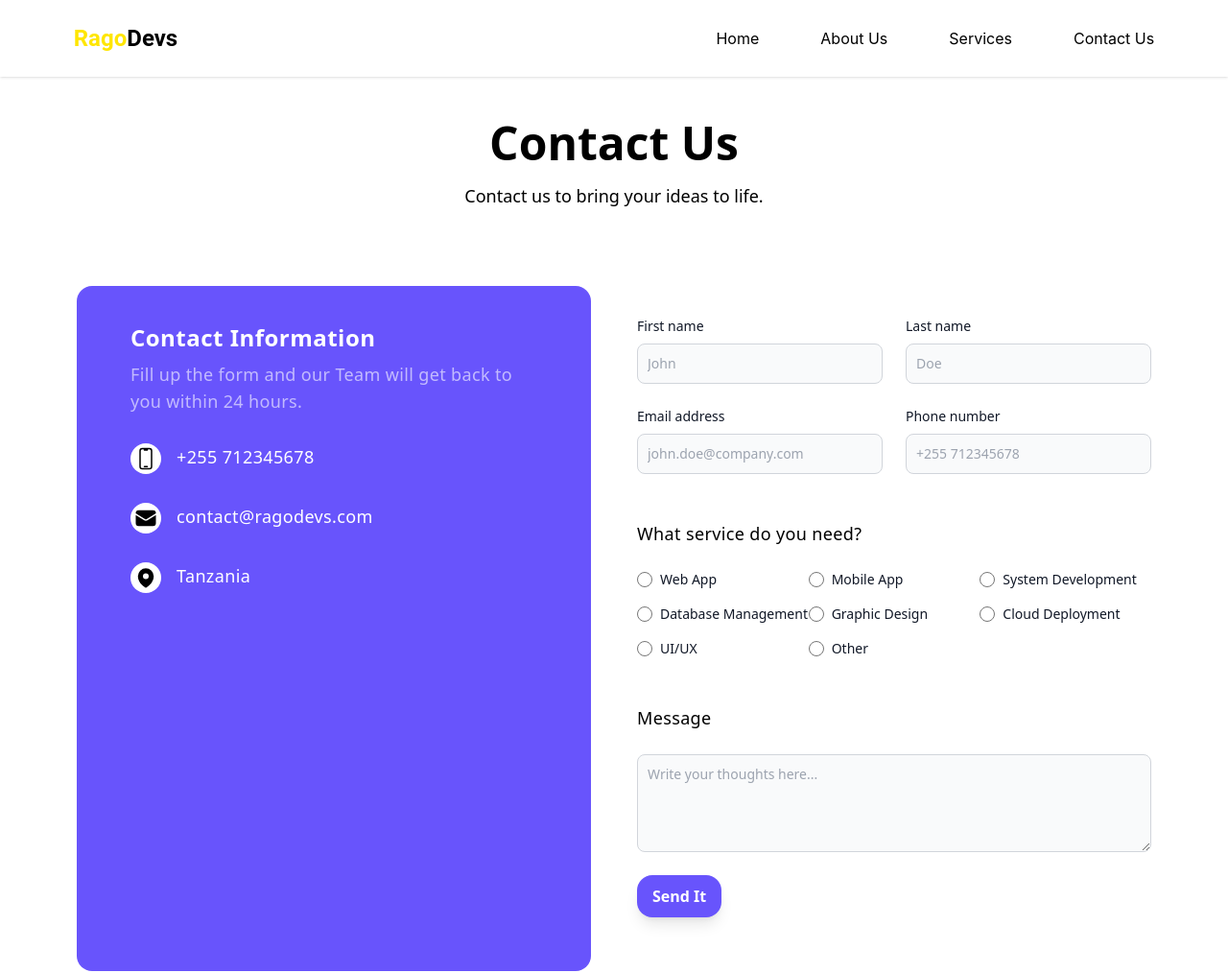
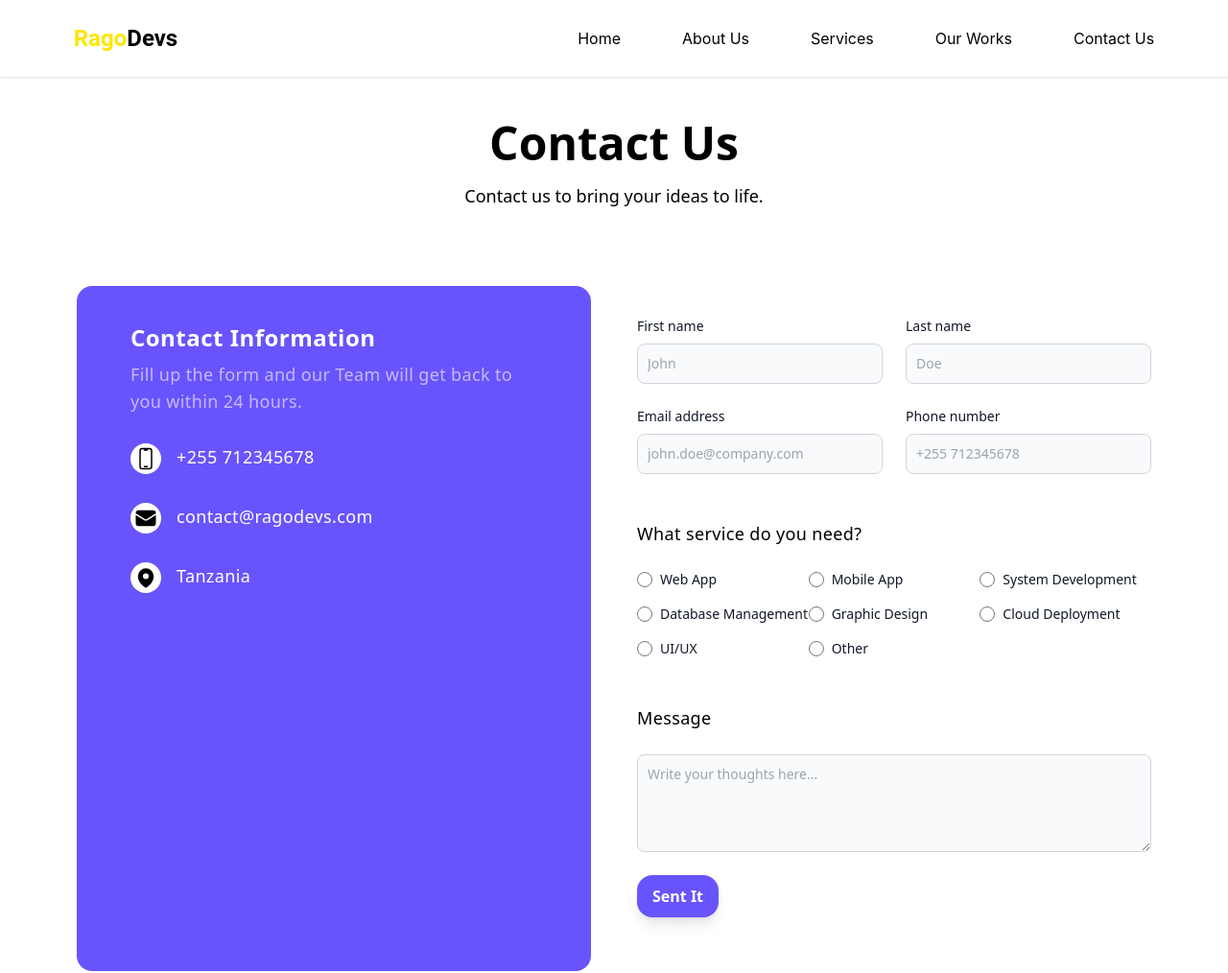
Before and after one commit to RagoDevs/RagoDevs, a React (Create React App) app: page /contact in a window 1280 px wide. Shown: the top 1014 px of the page at 96% size. Built offline with nearby package versions, Linux system fonts and the light colour scheme.

Commit message:
added loading to form submtion and our works to header

```diff
--- /dev/null
+++ b/src/Components/Contact.css
@@ -0,0 +1,6 @@
+
+
+  button:disabled {
+    background-color: #6c757d;
+    cursor: not-allowed;
+  }
--- a/src/Components/Header.jsx
+++ b/src/Components/Header.jsx
@@ -1,6 +1,7 @@
 import { useState } from "react";
 import React from 'react'
 import { Link } from "react-router-dom";
+import { HashLink } from 'react-router-hash-link';
 
 
 function Header() {
@@ -27,6 +28,17 @@ function Header() {
                             <Link to='/services'>Services</Link>
                         </li>
                         <li>
+                            <HashLink
+                                smooth
+                                to="/services#projects"
+                                scroll={(el) =>
+                                    el.scrollIntoView({ behavior: 'smooth', duration: 1500 })
+                                }
+                            >
+                                Our Works
+                            </HashLink>
+                        </li>
+                        <li>
                             <Link to='/contact'>Contact Us</Link>
                         </li>
                     </ul>
@@ -49,7 +61,7 @@ function Header() {
                                 <span class="text-yellow text-xl">Rago</span>
                                 <span class="text-xl">Devs</span>
                             </a>
-                        <button aria-label="close-menu" class="inline-block pr-[10%]"   onClick={() => setOpen(false)} >
+                            <button aria-label="close-menu" class="inline-block pr-[10%]" onClick={() => setOpen(false)} >
                                 <svg xmlns="http://www.w3.org/2000/svg" fill="none" viewBox="0 0 24 24" stroke-width="1.5"
                                     stroke="currentColor" class="w-6 h-6">
                                     <path stroke-linecap="round" stroke-linejoin="round" d="M6 18L18 6M6 6l12 12" />
--- a/src/Pages/Contact.jsx
+++ b/src/Pages/Contact.jsx
@@ -3,36 +3,43 @@ import { useEffect } from 'react'
 import Header from '../Components/Header'
 import Footer from '../Components/Footer'
 import 'react-toastify/dist/ReactToastify.css';
+import './../Components/Contact.css'
 import { ToastContainer, toast } from 'react-toastify';
 
 
-const Contact = () => {
+export default function Contact () {
+    const [isSubmitting, setIsSubmitting] = useState(false);
+    const [ selected, setSelected ] = useState(null);
     useEffect(() => {
-          window.scrollTo(0, 0); // Scroll to the top when the Contact component is rendered
+        window.scrollTo(0, 0);
     }, []);
 
-        const [formData, setFormData] = useState({
+    const intialState = {
         first_name: '',
         last_name: '',
         email: '',
         phone: '',
         service: '',
         message: '',
+    }
 
-        });
+    const [formData, setFormData] = useState(intialState)
+
 
     const handleChange = (e) => {
         const { name, value } = e.target;
         setFormData((prevData) => ({
             ...prevData,
             [name]: value,
-            }))
+        }));
+        setSelected(value);
     };
 
     const handleSubmit = async (e) => {
         e.preventDefault();
+        setIsSubmitting(true);
         try {
-                const response = await fetch ('https://mailer.ragodevs.com/submit-contact', {
+            const response = await fetch('https://mailer.ragodevs.com/submit-contact', {
                 method: 'POST',
                 headers: {
                     'Content-Type': 'application/json',
@@ -44,6 +51,7 @@ const Contact = () => {
                 toast.success('Submitted successfully', {
                     autoClose: 3000,
                 });
+                setFormData(intialState)
             } else {
                 toast.error('Failed to submit the form', {
                     autoClose: 3000,
@@ -51,6 +59,8 @@ const Contact = () => {
             }
         } catch (error) {
             alert('An error occured. Please try again');
+        } finally {
+            setIsSubmitting(false)
         }
 
     };
@@ -164,48 +174,48 @@ const Contact = () => {
                             <h3 class="font-normal text-[18px] leading-7 tracking-[0.02em] my-6">What service do you need?</h3>
                             <div class="grid  grid-cols-3 mb-2">
                                 <div class="flex items-center mb-4">
-                                    <input id="default-radio-1" type="radio" value="Web App" name="service" onChange={handleChange}
+                                    <input id="default-radio-1" type="radio" value="Web App" name="service" checked={selected === "Web App"}  onChange={handleChange}
                                         class="w-4 h-4 text-blue-600 bg-gray-100 border-gray-300 focus:ring-blue-500" />
                                     <label for="default-radio-1" class="ml-2 text-sm font-medium text-gray-900">Web
                                         App</label>
                                 </div>
                                 <div class="flex items-center mb-4">
-                                    <input id="default-radio-1" type="radio" value="Mobile App" name="service" onChange={handleChange}
+                                    <input id="default-radio-1" type="radio" value="Mobile App" name="service" checked={selected === "Mobile App"} onChange={handleChange}
                                         class="w-4 h-4 text-blue-600 bg-gray-100 border-gray-300 focus:ring-blue-500" />
                                     <label for="default-radio-1" class="ml-2 text-sm font-medium text-gray-900">Mobile
                                         App</label>
                                 </div>
                                 <div class="flex items-center mb-4">
-                                    <input id="default-radio-1" type="radio" value="System Development" name="service" onChange={handleChange}
+                                    <input id="default-radio-1" type="radio" value="System Development" name="service" checked={selected === "System Development"}  onChange={handleChange}
                                         class="w-4 h-4 text-blue-600 bg-gray-100 border-gray-300 focus:ring-blue-500" />
                                     <label for="default-radio-1" class="ml-2 text-sm font-medium text-gray-900">System
                                         Development</label>
                                 </div>
                                 <div class="flex items-center mb-4">
-                                    <input id="default-radio-1" type="radio" value="Database Management" name="service" onChange={handleChange}
+                                    <input id="default-radio-1" type="radio" value="Database Management" name="service" checked={selected === "Database Management"} onChange={handleChange}
                                         class="w-4 h-4 text-blue-600 bg-gray-100 border-gray-300 focus:ring-blue-500" />
                                     <label for="default-radio-1" class="ml-2 text-sm font-medium text-gray-900">Database Management
                                     </label>
                                 </div>
                                 <div class="flex items-center mb-4">
-                                    <input id="default-radio-1" type="radio" value="Graphics Design" name="service" onChange={handleChange}
+                                    <input id="default-radio-1" type="radio" value="Graphics Design" name="service" checked={selected === "Graphic Design"} onChange={handleChange}
                                         class="w-4 h-4 text-blue-600 bg-gray-100 border-gray-300 focus:ring-blue-500" />
                                     <label for="default-radio-1" class="ml-2 text-sm font-medium text-gray-900">Graphic
                                         Design</label>
                                 </div>
                                 <div class="flex items-center mb-4">
-                                    <input id="default-radio-1" type="radio" value="Cloud Deploymemt" name="service" onChange={handleChange}
+                                    <input id="default-radio-1" type="radio" value="Cloud Deploymemt" name="service" checked={selected === "Cloud Deployments"} onChange={handleChange}
                                         class="w-4 h-4 text-blue-600 bg-gray-100 border-gray-300 focus:ring-blue-500" />
                                     <label for="default-radio-1" class="ml-2 text-sm font-medium text-gray-900">Cloud
                                         Deployment</label>
                                 </div>
                                 <div class="flex items-center mb-4">
-                                    <input id="default-radio-1" type="radio" value="UI/UX" name="service" onChange={handleChange}
+                                    <input id="default-radio-1" type="radio" value="UI/UX" name="service" checked={selected === "UI/UX"} onChange={handleChange}
                                         class="w-4 h-4 text-blue-600 bg-gray-100 border-gray-300 focus:ring-blue-500" />
                                     <label for="default-radio-1" class="ml-2 text-sm font-medium text-gray-900">UI/UX</label>
                                 </div>
                                 <div class="flex items-center mb-4">
-                                    <input id="default-radio-1" type="radio" value="Other" name="service" onChange={handleChange}
+                                    <input id="default-radio-1" type="radio" value="Other" name="service" checked={selected === "Other"} onChange={handleChange}
                                         class="w-4 h-4 text-blue-600 bg-gray-100 border-gray-300 focus:ring-blue-500" />
                                     <label for="default-radio-1" class="ml-2 text-sm font-medium text-gray-900">Other</label>
                                 </div>
@@ -220,8 +230,11 @@ const Contact = () => {
                                 placeholder="Write your thoughts here..."></textarea>
                         </div>
                         <div class="flex gap-5 items-center mt-[20px]">
-                            <button class="btn btn-primary shadow-lg hover:-translate-y-0.5 transform transition" type='submit'>
-                                Send It
+                            <button class="btn btn-primary shadow-lg hover:-translate-y-0.5 transform transition
+                            disabled:bg-gray-500 disabled:cursor-not-allowed"
+                                type='submit'
+                                disabled={isSubmitting}>
+                                {isSubmitting ? 'Sending...' : 'Sent It'}
                             </button>
                         </div>
                     </div>
@@ -234,5 +247,3 @@ const Contact = () => {
         </>
     )
 }
-
-export default Contact
```
Also changed, not shown: tailwind.config.js (+10 -11 lines). Lines whose indentation alone changed are shown as unchanged.
